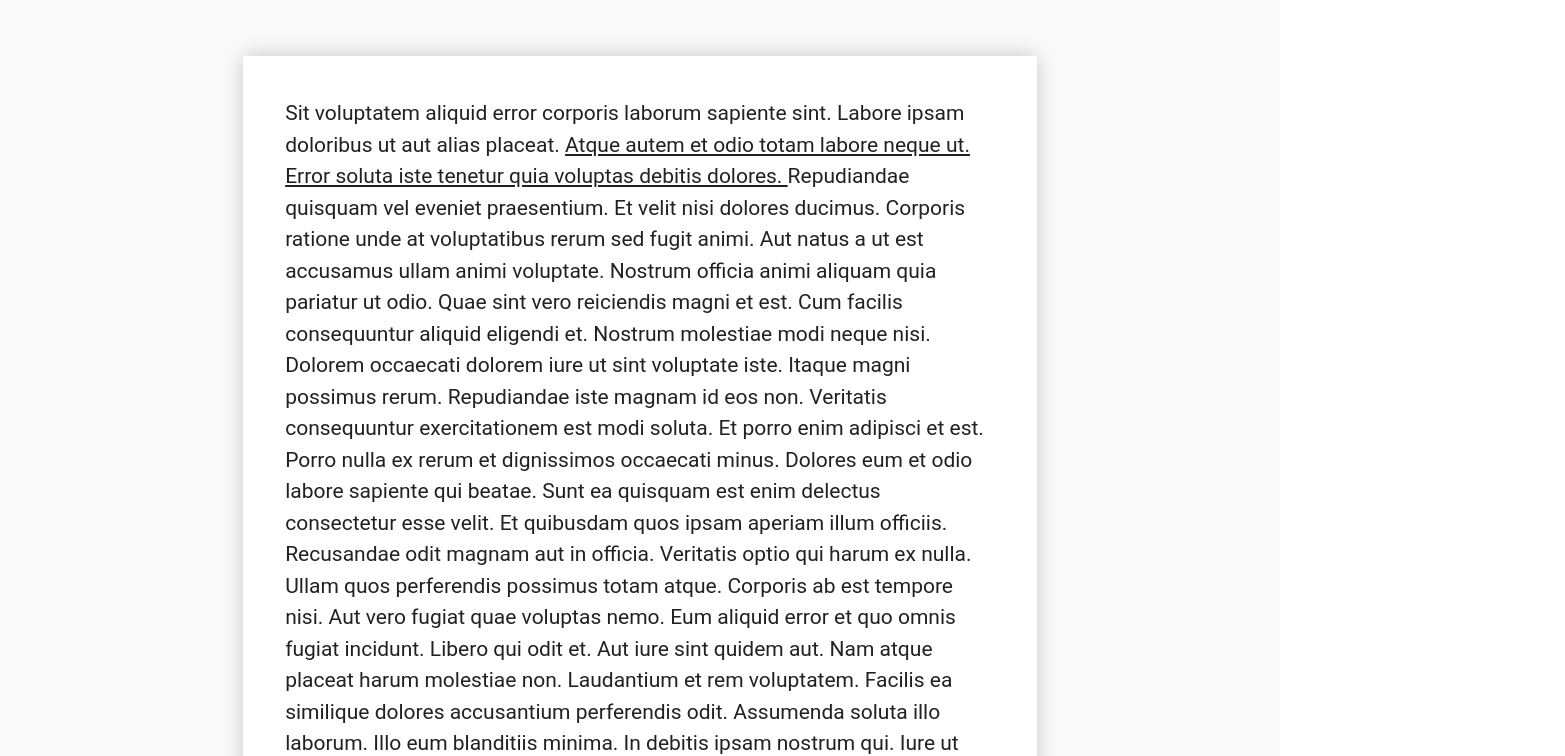
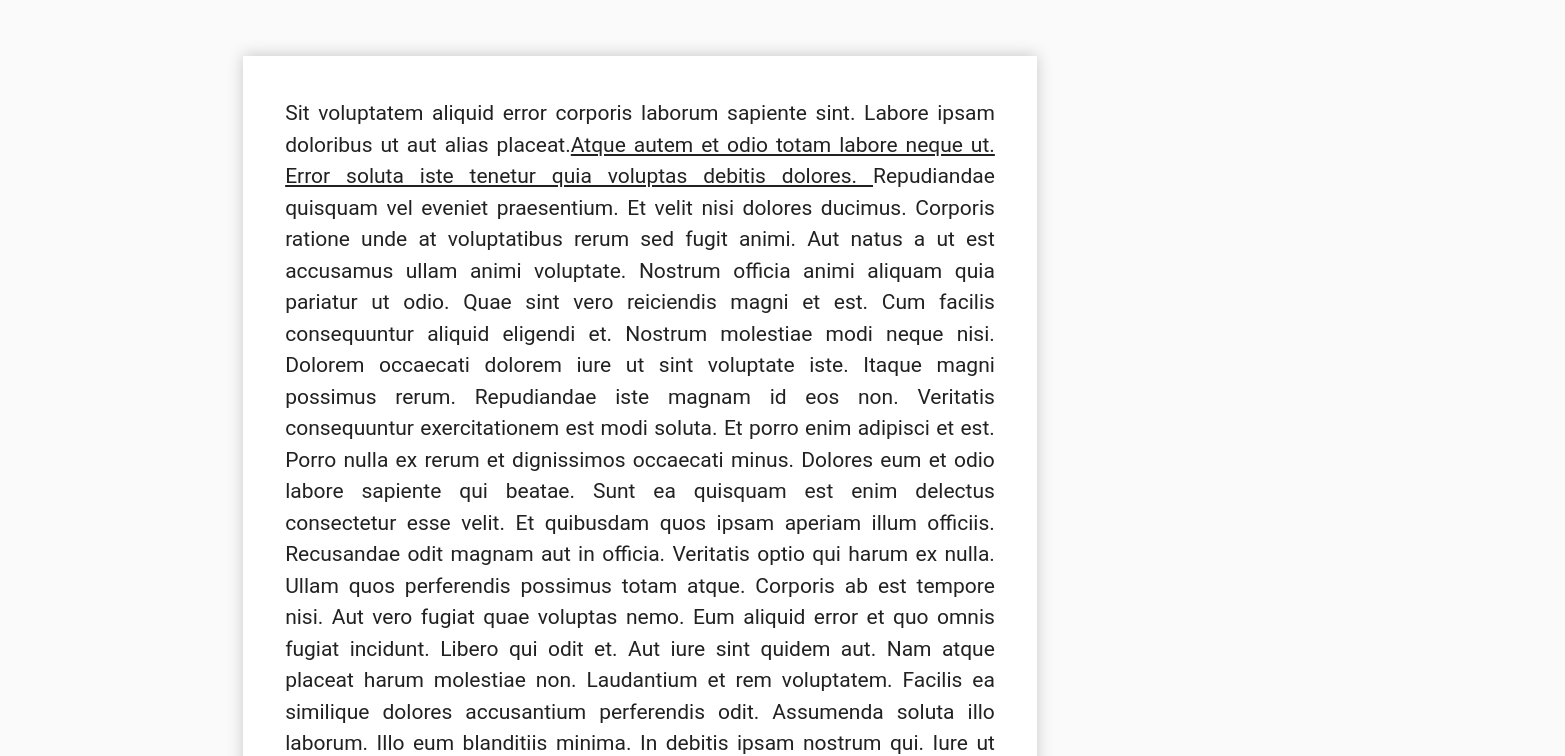
Before and after one commit to malyvsen/lawyer-to-human, a Vue app in the folder frontend/: page / in a window 1280 px wide. Shown: the top 756 px of the page, 1565 px wide, since content can reach past the window. Built offline with nearby package versions, Linux system fonts and the light colour scheme; a small style sheet from the web is missing.

Commit message:
Add SideTooltip component

```diff
--- a/frontend/src/App.vue
+++ b/frontend/src/App.vue
@@ -49,3 +49,9 @@ export default {
   }
 }
 </script>
+
+<style>
+  body {
+    background: #fafafa;
+  }
+</style>
--- a/frontend/src/components/PaperDocument.vue
+++ b/frontend/src/components/PaperDocument.vue
@@ -1,11 +1,11 @@
 <template>
   <div class="paper-document">
-    <p>
-      <span>
-        Sit voluptatem aliquid error corporis laborum sapiente sint. Labore ipsam doloribus ut aut alias placeat.
-      </span>
-      <span class="underlined">
-        Atque autem et odio totam labore neque ut. Error soluta iste tenetur quia voluptas debitis dolores.
+    <p class="document-text">
+      <span>Sit voluptatem aliquid error corporis laborum sapiente sint. Labore ipsam doloribus ut aut alias placeat.</span>
+      <span
+        class="underlined"
+      >Atque autem et odio totam labore neque ut. Error soluta iste tenetur quia voluptas debitis dolores.
+        <SideTooltip></SideTooltip>
       </span>
       {{ content }}
     </p>
@@ -13,9 +13,10 @@
 </template>
 
 <script>
-  export default {
-    data: () => ({
-      content: `
+import SideTooltip from "./SideTooltip.vue";
+export default {
+  data: () => ({
+    content: `
         Repudiandae quisquam vel eveniet praesentium. Et velit nisi dolores ducimus.
         Corporis ratione unde at voluptatibus rerum sed fugit animi. Aut natus a ut est accusamus ullam animi voluptate.
         Nostrum officia animi aliquam quia pariatur ut odio.
@@ -33,15 +34,19 @@
         Iure ut dolor sed et modi. Blanditiis cumque et quod dolores quae aut quo. Veritatis cum ut aut.
         Rerum optio asperiores earum ducimus natus laborum consequuntur.
       `
-    })
+  }),
+  components: {
+    SideTooltip
   }
+};
 </script>
 
 <style>
 .paper-document {
+  position: relative;
   font-size: 1.5em;
   background: #fff;
-  box-shadow: 0 -1px 20px rgba(0, 0, 0, 0.2);
+  box-shadow: 0 -1px 15px rgba(0, 0, 0, 0.2);
   max-width: 210mm;
   width: 100%;
   min-height: 80%;
@@ -49,7 +54,22 @@
   padding: 3rem;
 }
 
+.document-text {
+  text-align: justify;
+}
+
 .underlined {
   text-decoration: underline;
+  position: relative;
+}
+
+.side-tooltip {
+  transition: opacity 0.5s ease;
+  opacity: 0;
+}
+
+span.underlined:hover .side-tooltip {
+  opacity: 1;
+  transition-duration: 0.3s;
 }
 </style>
--- /dev/null
+++ b/frontend/src/components/SideTooltip.vue
@@ -0,0 +1,59 @@
+<template>
+  <div class="tooltip-wrapper">
+    <div class="side-tooltip">
+      <!-- {{ content }}	 -->
+      <strong>
+        <v-icon>book</v-icon>Definition
+      </strong>
+      <p>Lorem ipsum dolor sit amet enim. Etiam ullamcorper. Suspendisse a pellentesque dui, non felis.</p>
+    </div>
+  </div>
+</template>
+
+<script>
+export default {};
+</script>
+
+<style>
+.tooltip-wrapper {
+  position: absolute;
+  top: -1rem;
+  width: 100vw;
+}
+
+.side-tooltip {
+  position: absolute;
+  left: -4rem;
+  max-width: 19%;
+  transform: translateX(-100%);
+  background: #fff;
+  box-shadow: 0 3px 20px rgba(0, 0, 0, 0.2);
+  padding: 1rem;
+  padding-left: 0;
+  font-size: 1.2rem;
+  line-height: 1.4rem;
+  text-align: left;
+}
+
+.side-tooltip p {
+  margin: 1rem 0rem 0 3rem;
+}
+
+.side-tooltip strong i {
+  vertical-align: -6px;
+  padding: 0 5px 0 12px;
+  color: rgb(13, 121, 209)!important;
+}
+
+.side-tooltip::after {
+  content: "";
+  position: absolute;
+  right: -9px;
+  top: 1em;
+  width: 0;
+  height: 0;
+  border-top: 10px solid transparent;
+  border-bottom: 10px solid transparent;
+  border-left: 10px solid #fff;
+}
+</style>
```
Also changed, not shown: 2 other files (tests, documents, lock files or other folders).
